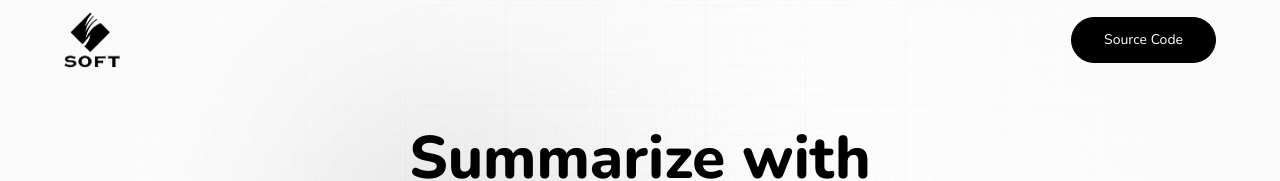
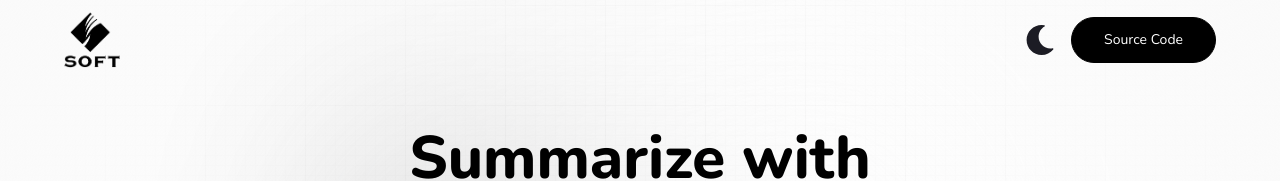
Before and after one commit to AbdulQuayyum/soft-summarizer, a React (Vite) app: page / in a window 1280 px wide. Shown: the top 181 px of the page. Built offline with nearby package versions, Linux system fonts and the light colour scheme; no server answers.

Commit message:
Cooking...

```diff
--- a/src/Components/Hero.jsx
+++ b/src/Components/Hero.jsx
@@ -1,24 +1,11 @@
 import React from 'react'
 
-import { Logo } from "../Assets/Index"
+import { Navbar } from "./Index"
 
 const Hero = () => {
     return (
         <header className='w-full flex justify-center items-center flex-col'>
-            <nav className='flex justify-between items-center w-full mb-10 pt-3'>
-                <img src={Logo} alt='Logo' className='w-14 h-auto object-contain' />
-
-                <button
-                    type='button'
-                    onClick={() =>
-                        window.open("https://github.com/AbdulQuayyum/soft-summarizer.git", "_blank")
-                    }
-                    className='black-btn'
-                >
-                    Source Code
-                </button>
-            </nav>
-
+            <Navbar />
             <h1 className='head-text'>
                 Summarize with <br className='max-md:hidden' />
                 <span className='gray-gradient '>OpenAI GPT-4</span>
--- a/src/Components/Index.jsx
+++ b/src/Components/Index.jsx
@@ -1,4 +1,5 @@
 import Demo from "./Demo";
 import Hero from "./Hero";
+import Navbar from "./Navbar";
 
-export { Demo, Hero }
+export { Demo, Hero, Navbar }
--- a/src/Components/Navbar.jsx
+++ b/src/Components/Navbar.jsx
@@ -0,0 +1,28 @@
+import React from 'react'
+
+import { Toggler } from "../Theme/Index"
+import { Logo } from "../Assets/Index"
+
+const Navbar = () => {
+    return (
+        <nav className='flex justify-between items-center w-full mb-10 pt-3'>
+            <>
+                <img src={Logo} alt='Logo' className='w-14 h-auto object-contain' />
+            </>
+            <div className=' flex gap-4'>
+                <Toggler />
+                <button
+                    type='button'
+                    onClick={() =>
+                        window.open("https://github.com/AbdulQuayyum/soft-summarizer.git", "_blank")
+                    }
+                    className='black-btn'
+                >
+                    Source Code
+                </button>
+            </div>
+        </nav>
+    )
+}
+
+export default Navbar
--- a/src/Theme/ThemeToggle.jsx
+++ b/src/Theme/ThemeToggle.jsx
@@ -10,12 +10,12 @@ const Toggler = () => {
             {theme === 'dark' ? (
                 <FaSun
                     onClick={() => setTheme(theme === 'dark' ? 'light' : 'dark')}
-                    className="text-gray-500 dark:text-gray-50 transition-all duration-500 w-6 h-6 md:w-8 md:h-6 flex justify-center items-center cursor-pointer"
+                    className="text-gray-500 dark:text-gray-50 transition-all duration-500 w-[28px] h-[28px] md:w-[30px] md:h-[30px] flex justify-center items-center cursor-pointer"
                 />
             ) : (
                 <FaMoon
                     onClick={() => setTheme(theme === 'dark' ? 'light' : 'dark')}
-                    className="text-[#1c1c24] dark:text-gray-50 transition-all duration-500 w-6 h-6 md:w-8 md:h-6 flex justify-center items-center cursor-pointer"
+                    className="text-[#1c1c24] dark:text-gray-50 transition-all duration-500 w-[28px] h-[28px] md:w-[30px] md:h-[30px] flex justify-center items-center cursor-pointer"
                 />
             )}
         </div>
```
